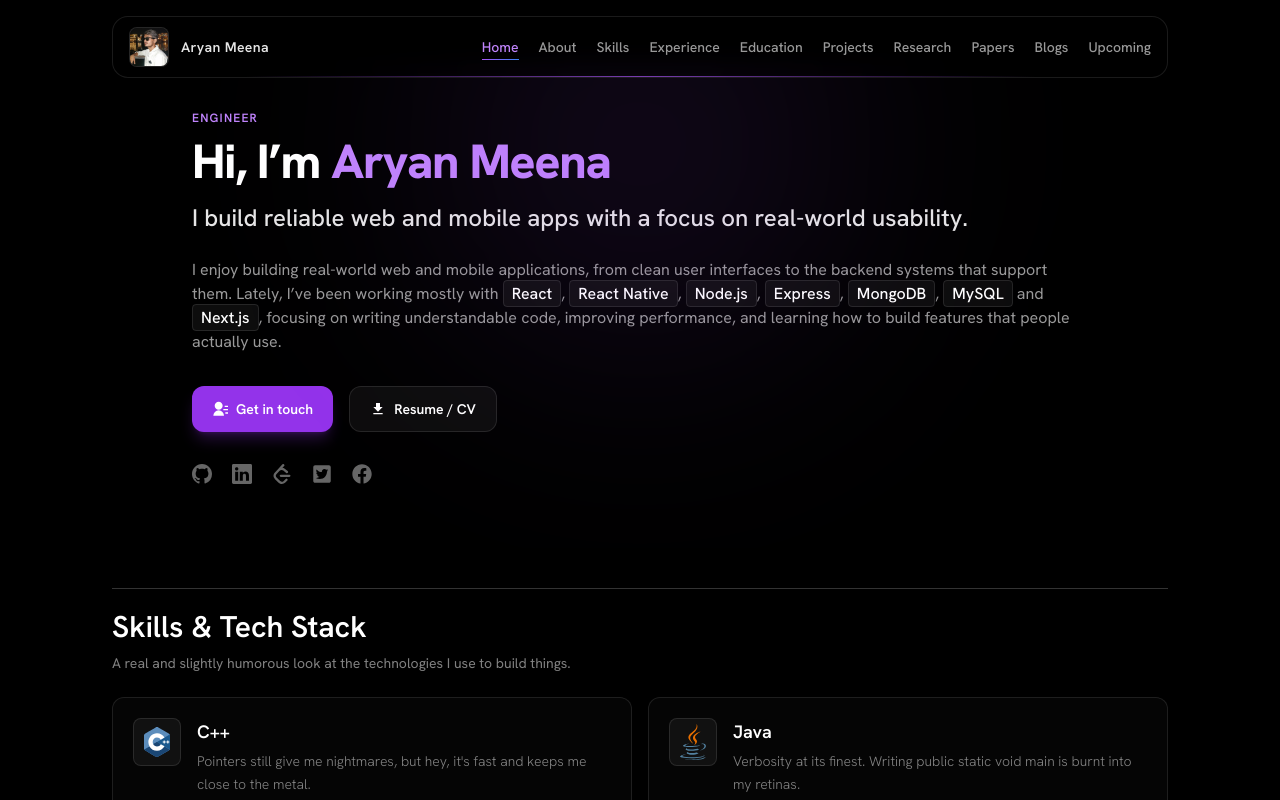
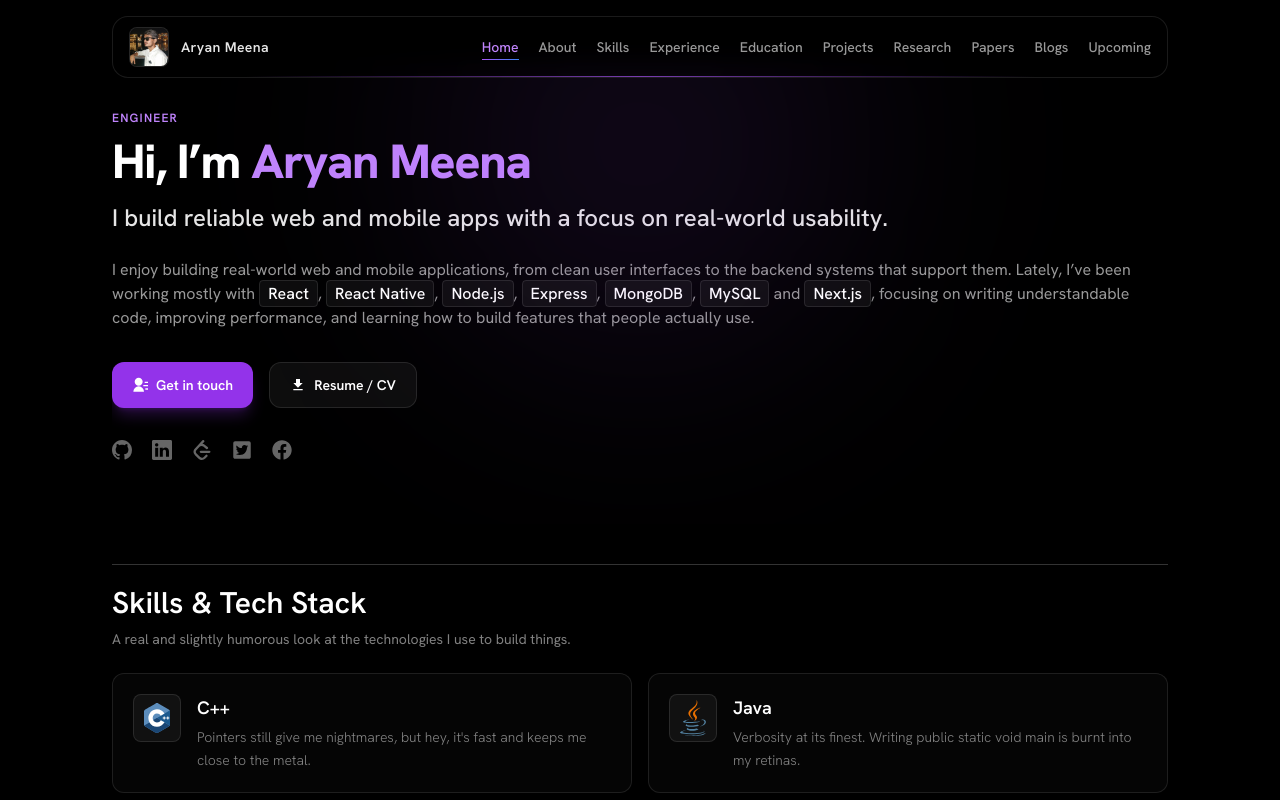
Before and after one commit to aaryan359/portfolio, a Next.js app: page / in a window 1280 px wide. Shown: the top 800 px of the page. Built offline with nearby package versions, Linux system fonts and the light colour scheme.

Commit message:
docs: add design system specification and update container layout in about page

```diff
--- a/app/about/index.jsx
+++ b/app/about/index.jsx
@@ -17,7 +17,7 @@
         <div className="absolute -top-32 left-1/2 h-[420px] w-[420px] -translate-x-1/2 rounded-full bg-purple-500/10 blur-[120px]" />
       </div>
 
-      <div className="w-full max-w-4xl mx-auto flex flex-col justify-center">
+      <div className="w-full flex flex-col justify-center">
         <span className="text-xs font-semibold tracking-widest uppercase text-purple-400">
           Engineer
         </span>
```
Also changed, not shown: 1 other file (tests, documents, lock files or other folders).
